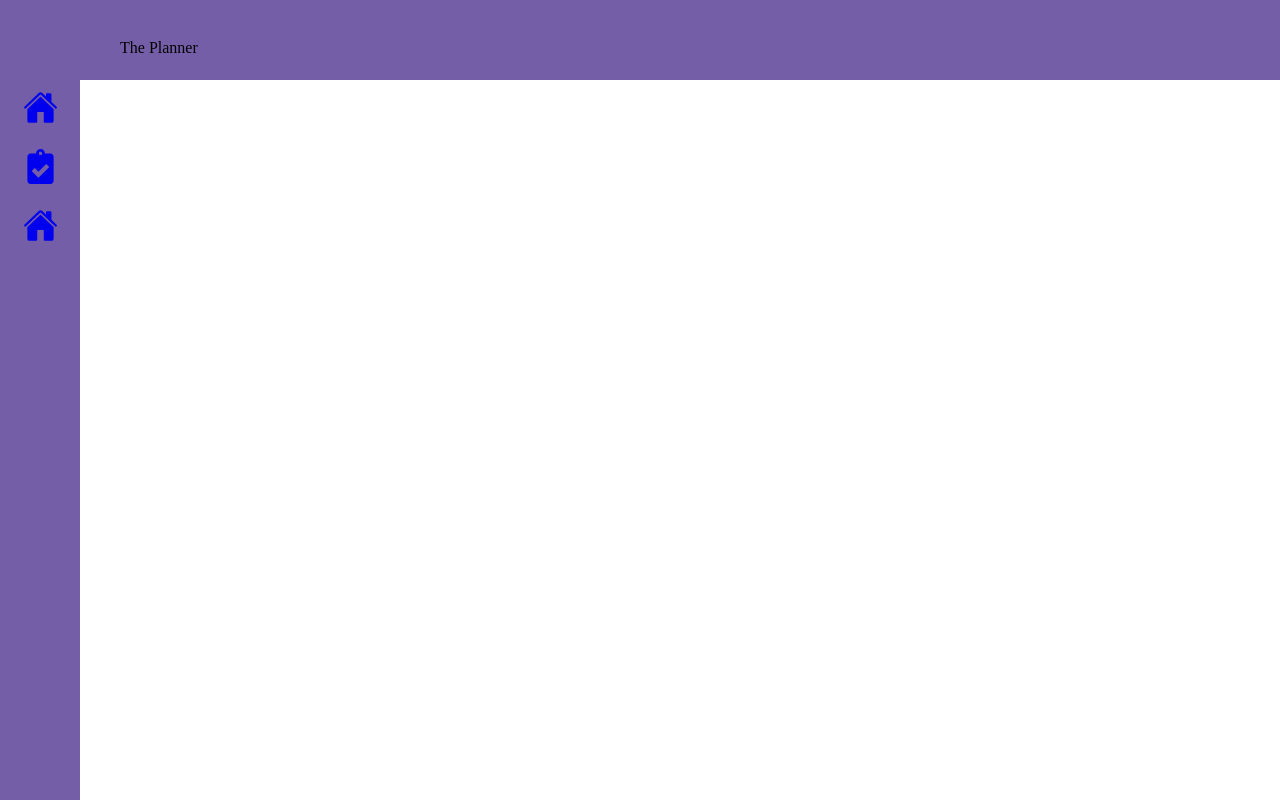
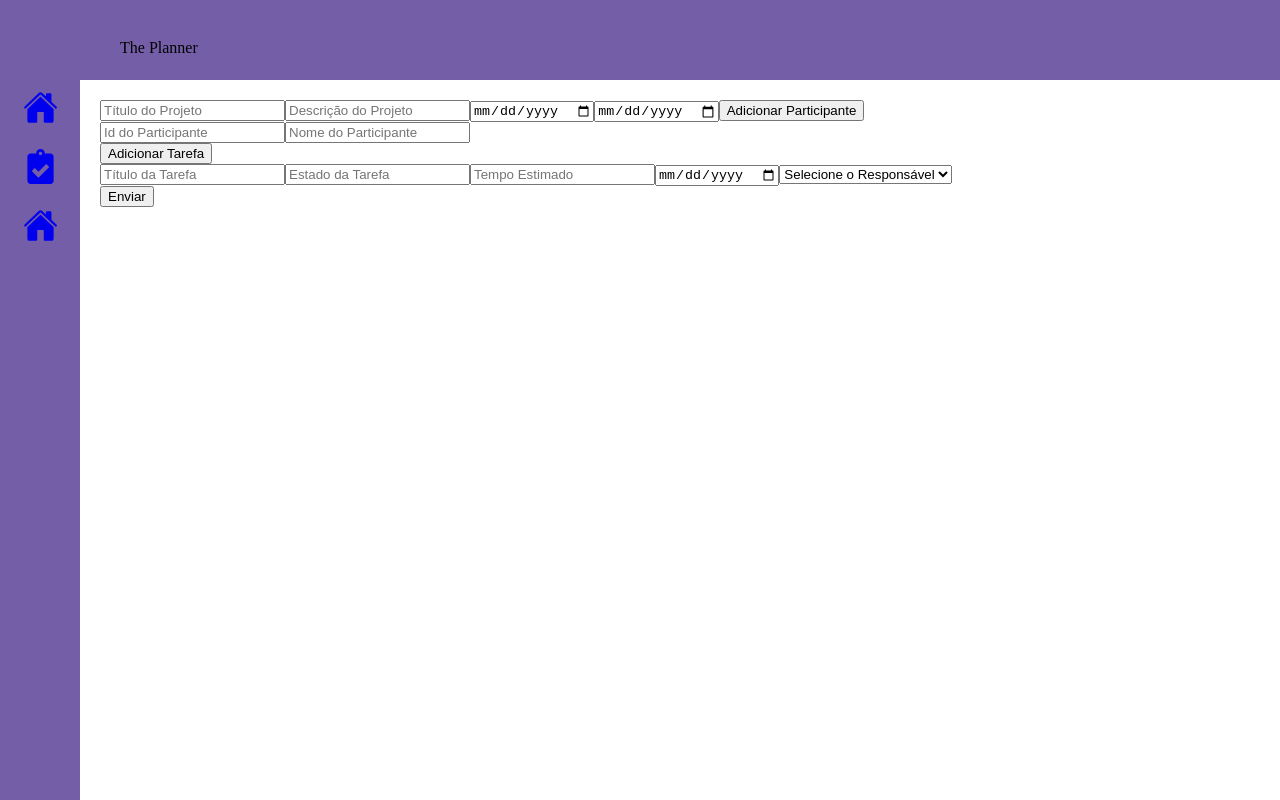
Before and after one commit to pedrohenribeiro/ThePlanner, a React (Create React App) app: page /projetos in a window 1280 px wide. Before the commit this address had no page. Built offline with nearby package versions, Linux system fonts and the light colour scheme.

Commit message:
Estruturando a criação de novos projetos
Criando a pagina de projetos
Adicionando os inputs iniciais e armazenando em dadosProjeto para enviar ao banco depois

```diff
--- a/src/App.js
+++ b/src/App.js
@@ -4,7 +4,7 @@ import BarraLateral from './components/layout/BarraLateral/BarraLateral';
 import Navbar from './components/layout/NavBar/Navbar';
 import Home from './pages/Home/Home';
 import CadastrarTarefa from './pages/Cadastros/Tarefas';
-
+import Projetos from './pages/Cadastros/Projetos';
 function App() {
   return (
     <div className="pagina">
@@ -15,6 +15,8 @@ function App() {
           <Routes>
             <Route exact path="/" element={<Home />} />
             <Route exact path="/tarefas" element={<CadastrarTarefa />} />
+            <Route exact path="/projetos" element={<Projetos />} />
+
           </Routes>
         </div>
       </Router>
--- a/src/components/layout/BarraLateral/BarraLateral.js
+++ b/src/components/layout/BarraLateral/BarraLateral.js
@@ -24,7 +24,7 @@ function BarraLateral(){
                     />
                 </Link>
 
-                <Link to="/" className={styles.botao}>
+                <Link to="/projetos" className={styles.botao}>
                     <IoHome
                         size={35}
                         onClick={() => console.log("Clicado!")}
--- a/src/components/layout/Cards/tarefas/CardCadastrarTarefas.js
+++ b/src/components/layout/Cards/tarefas/CardCadastrarTarefas.js
@@ -1,6 +1,8 @@
 import styles from './CardCadastrarTarefas.module.css'
 
-function CardCadastrarTarefas(){
+function CardCadastrarTarefas({adicionarTarefa}){
+    const nomeTarefa = "a"
+    const descricao= "de"
     return(
         <div>
             <div className={styles.cardList}>
@@ -14,6 +16,9 @@ function CardCadastrarTarefas(){
                         <b>Periodo</b>
                         <p className={styles.informacoes}></p>
                     </div>
+                    <div className={styles.cardConteudo}>
+                        <button onClick={(e) => adicionarTarefa(nomeTarefa,descricao)}>Adicionar</button>
+                    </div>
                 </div>
 
             </div>
--- /dev/null
+++ b/src/pages/Cadastros/Projetos.js
@@ -0,0 +1,178 @@
+import { useState } from 'react';
+
+function Projetos() {
+    const [dadosProjeto, setDadosProjeto] = useState({
+        titulo: '',
+        descricao: '',
+        dataInicial: '',
+        dataFinal: '',
+        participantes: [
+            { id: '', nome: '' }
+        ],
+        tarefas: [
+            {
+                titulo: '',
+                estado: '',
+                responsaveis: '',
+                tempoEstimado: '',
+                dataPrevista: ''
+            }
+        ]
+    });
+
+    const atualizarProjeto = (e) => {
+        const { name, value } = e.target;
+        setDadosProjeto({
+            ...dadosProjeto,
+            [name]: value
+        });
+    };
+
+    const atualizarTarefas = (index, e) => {
+        const { name, value } = e.target;
+        const novasTarefas = dadosProjeto.tarefas.map((tarefa, i) => {
+            if (i === index) {
+                return { ...tarefa, [name]: value };
+            }
+            return tarefa;
+        });
+        setDadosProjeto({
+            ...dadosProjeto,
+            tarefas: novasTarefas
+        });
+    };
+
+    const handleParticipanteChange = (index, e) => {
+        const { name, value } = e.target;
+        const newParticipantes = dadosProjeto.participantes.map((participante, i) => {
+            if (i === index) {
+                return { ...participante, [name]: value };
+            }
+            return participante;
+        });
+        setDadosProjeto({
+            ...dadosProjeto,
+            participantes: newParticipantes
+        });
+    };
+
+    const addTarefa = () => {
+        setDadosProjeto({
+            ...dadosProjeto,
+            tarefas: [
+                ...dadosProjeto.tarefas,
+                { titulo: '', estado: '', responsaveis: '', tempoEstimado: '', dataPrevista: '' }
+            ]
+        });
+    };
+
+    const addParticipante = () => {
+        setDadosProjeto({
+            ...dadosProjeto,
+            participantes: [
+                ...dadosProjeto.participantes,
+                { id: '', nome: '' }
+            ]
+        });
+    };
+
+    return (
+        <div>
+            <input
+                type="text"
+                name="titulo"
+                value={dadosProjeto.titulo}
+                onChange={atualizarProjeto}
+                placeholder="Título do Projeto"
+            />
+            <input
+                type="text"
+                name="descricao"
+                value={dadosProjeto.descricao}
+                onChange={atualizarProjeto}
+                placeholder="Descrição do Projeto"
+            />
+            <input
+                type="date"
+                name="dataInicial"
+                value={dadosProjeto.dataInicial}
+                onChange={atualizarProjeto}
+                placeholder="Data Inicial"
+            />
+            <input
+                type="date"
+                name="dataFinal"
+                value={dadosProjeto.dataFinal}
+                onChange={atualizarProjeto}
+                placeholder="Data Final"
+            />
+            <button onClick={addParticipante}>Adicionar Participante</button>
+            {dadosProjeto.participantes.map((participante, index) => (
+                <div key={index}>
+                    <input
+                        type="text"
+                        name="id"
+                        value={participante.id}
+                        onChange={(e) => handleParticipanteChange(index, e)}
+                        placeholder="Id do Participante"
+                    />
+                    <input
+                        type="text"
+                        name="nome"
+                        value={participante.nome}
+                        onChange={(e) => handleParticipanteChange(index, e)}
+                        placeholder="Nome do Participante"
+                    />
+                </div>
+            ))}
+            <button onClick={addTarefa}>Adicionar Tarefa</button>
+            {dadosProjeto.tarefas.map((tarefa, index) => (
+                <div key={index}>
+                    <input
+                        type="text"
+                        name="titulo"
+                        value={tarefa.titulo}
+                        onChange={(e) => atualizarTarefas(index, e)}
+                        placeholder="Título da Tarefa"
+                    />
+                    <input
+                        type="text"
+                        name="estado"
+                        value={tarefa.estado}
+                        onChange={(e) => atualizarTarefas(index, e)}
+                        placeholder="Estado da Tarefa"
+                    />
+                    <input
+                        type="text"
+                        name="tempoEstimado"
+                        value={tarefa.tempoEstimado}
+                        onChange={(e) => atualizarTarefas(index, e)}
+                        placeholder="Tempo Estimado"
+                    />
+                    <input
+                        type="date"
+                        name="dataPrevista"
+                        value={tarefa.dataPrevista}
+                        onChange={(e) => atualizarTarefas(index, e)}
+                        placeholder="Data Prevista"
+                    />
+                    <select
+                        name="responsaveis"
+                        value={tarefa.responsaveis}
+                        onChange={(e) => atualizarTarefas(index, e)}
+                    >
+                        <option value="">Selecione o Responsável</option>
+                        {dadosProjeto.participantes.map((participante, i) => (
+                            <option key={i} value={participante.nome}>
+                                {participante.nome}
+                            </option>
+                        ))}
+                    </select>
+                </div>
+            ))}
+            <button onClick={(e) => { console.log(dadosProjeto) }}>Enviar</button>
+        </div>
+    );
+}
+
+export default Projetos;
--- a/src/pages/Home/Home.js
+++ b/src/pages/Home/Home.js
@@ -2,6 +2,9 @@ import CardProjetos from "../../components/layout/Cards/CardsProjetos";
 import CardCadastrarTarefas from "../../components/layout/Cards/tarefas/CardCadastrarTarefas";
 
 function Home(){
+    async function adicionarTarefa(nomeTarefa, descricao){
+        console.log(nomeTarefa, descricao);
+    }
     return(
         <div className="conteudosPagina">
             <div className="conteudoPagina">
@@ -27,7 +30,9 @@ function Home(){
                 />
             </div>
             <div className="conteudoPagina">
-                <CardCadastrarTarefas/>
+                <CardCadastrarTarefas
+                    adicionarTarefa={adicionarTarefa}
+                />
             </div>
             <div className="conteudoPagina">
 
```
